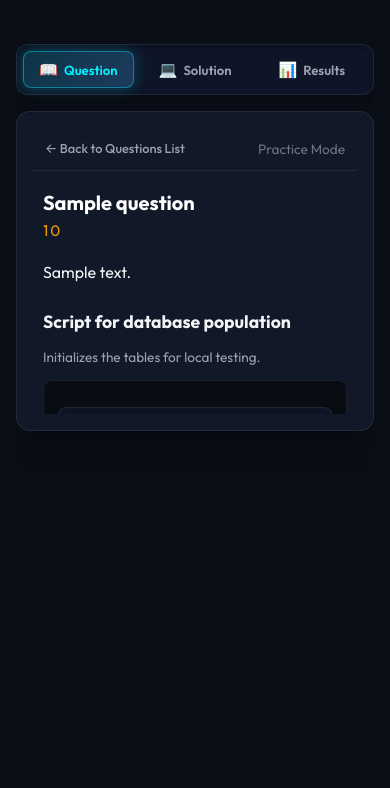
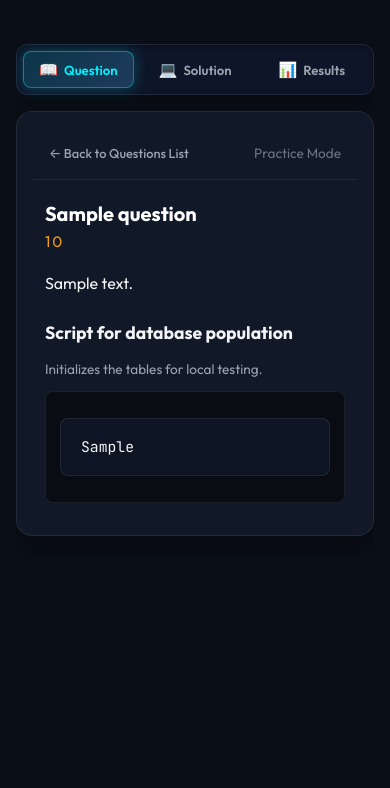
Before and after one commit to brizzigui/sqlrace, a Flask app: page /question/1 in a window 390 px wide. Shown: the part 69-857 px from the top of the page. After the commit the page ends 605 px from the top, so only its background shows below. Run offline with Flask 3, Linux system fonts and the light colour scheme; the visitor is signed in with stand-in values (Sample User, id 1); a database or web service that is not in the repository returns one stand-in record (values such as "Sample title"); some libraries are stand-ins or nearby versions.

Commit message:
improve again

```diff
--- a/static/css/style.css
+++ b/static/css/style.css
@@ -3855,51 +3855,76 @@ code[class*="language-"] {
     }
 
     .editor-workspace {
-        display: block;
-        height: auto;
-        min-height: calc(100vh - 120px);
-        margin: 0;
-    }
-
-    .workspace-panel {
-        width: 100%;
-        min-height: auto;
-        background: transparent;
-        border: none;
+        display: block !important;
+        height: auto !important;
+        min-height: auto !important;
+        margin: 0 !important;
+        width: 100% !important;
+    }
+
+    /* Standardized Card Container Geometry for Question, Solution, and Results Tabs */
+    #mobile-panel-question,
+    #mobile-panel-right {
+        width: 100% !important;
+        background: var(--bg-surface) !important;
+        border: 1px solid var(--border-color) !important;
+        border-radius: 16px !important;
+        box-shadow: var(--card-shadow) !important;
+        overflow: visible !important;
+        margin: 0 0 20px 0 !important;
+        box-sizing: border-box !important;
+        height: auto !important;
+        max-height: none !important;
+    }
+
+    .desktop-only-header {
+        display: none !important;
     }
 
     .panel-header {
-        padding: 10px 12px;
+        padding: 12px 16px;
         flex-wrap: wrap;
         gap: 8px;
         font-size: 0.85rem;
         border-bottom: 1px solid var(--border-color);
         background: var(--bg-surface);
-        border-radius: 12px 12px 0 0;
-    }
-
-    .desktop-only-header {
-        display: none !important;
-    }
-
-    .panel-body {
-        padding: 18px 14px;
-        overflow-y: visible;
+        border-radius: 16px 16px 0 0;
+    }
+
+    /* Reset inner sub-containers so outer card defines horizontal width */
+    .editor-section,
+    .console-section {
+        background: transparent !important;
+        border: none !important;
+        box-shadow: none !important;
+        border-radius: 0 !important;
+        padding: 0 !important;
+        width: 100% !important;
+        margin: 0 !important;
+        box-sizing: border-box !important;
+    }
+
+    /* Standardized Padding & Unconstrained Vertical Height across all 3 Tabs */
+    .panel-body,
+    .panel-body.scrollable,
+    .panel-body.split-vertical {
+        padding: 20px 16px !important;
+        overflow: visible !important;
+        height: auto !important;
+        max-height: none !important;
+        flex-grow: 0 !important;
     }
 
     .panel-left {
-        border-right: none;
-        background: var(--bg-surface);
-        border: 1px solid var(--border-color);
-        border-radius: 14px;
-        box-shadow: var(--card-shadow);
-        margin-bottom: 16px;
+        border-right: none !important;
+        margin-bottom: 0 !important;
     }
 
     .panel-right {
         display: none;
         flex-direction: column;
         gap: 16px;
+        margin-bottom: 0 !important;
     }
 
     .problem-intro {
@@ -4007,8 +4024,10 @@ code[class*="language-"] {
         padding: 8px 4px;
     }
 
-    .panel-body {
-        padding: 14px 10px;
+    .panel-body,
+    .panel-body.scrollable,
+    .panel-body.split-vertical {
+        padding: 16px 12px !important;
     }
 
     .problem-intro h1 {
--- a/static/js/main.js
+++ b/static/js/main.js
@@ -604,17 +604,17 @@ function switchMobileTab(tabName, btnElement) {
 
     const panelQuestion = document.getElementById('mobile-panel-question');
     const panelRight = document.getElementById('mobile-panel-right');
-    const editorSection = document.querySelector('.editor-section');
-    const consoleSection = document.querySelector('.console-section');
+    const editorSection = document.getElementById('mobile-section-solution') || document.querySelector('.editor-section');
+    const consoleSection = document.getElementById('mobile-section-results') || document.querySelector('.console-section');
 
     if (!panelQuestion || !panelRight) return;
 
     if (tabName === 'question') {
-        panelQuestion.style.display = 'flex';
+        panelQuestion.style.display = 'block';
         panelRight.style.display = 'none';
     } else if (tabName === 'solution') {
         panelQuestion.style.display = 'none';
-        panelRight.style.display = 'flex';
+        panelRight.style.display = 'block';
         if (editorSection) editorSection.style.display = 'flex';
         if (consoleSection) consoleSection.style.display = 'none';
         if (window.sqlCodeMirror) {
@@ -622,7 +622,7 @@ function switchMobileTab(tabName, btnElement) {
         }
     } else if (tabName === 'results') {
         panelQuestion.style.display = 'none';
-        panelRight.style.display = 'flex';
+        panelRight.style.display = 'block';
         if (editorSection) editorSection.style.display = 'none';
         if (consoleSection) consoleSection.style.display = 'flex';
     }
--- a/templates/question_editor.html
+++ b/templates/question_editor.html
@@ -62,8 +62,8 @@
         </div>
 
         <div class="panel-body split-vertical">
-            <!-- Code Editor Section -->
-            <div class="editor-section">
+            <!-- Code Editor Section (Solution Tab) -->
+            <div class="editor-section" id="mobile-section-solution">
                 <form id="submission-form" data-submiturl="{% if practice_mode %}{{ url_for('contest.submit_practice_query', question_id=question.id) }}{% else %}{{ url_for('contest.submit_query', contest_id=contest.id, question_id=question.id) }}{% endif %}">
                     <div class="textarea-wrapper">
                         <textarea id="sql-code-editor" name="query" placeholder="{{ _('editor_placeholder') }}" required spellcheck="false" autofocus></textarea>
@@ -79,8 +79,8 @@
                 </form>
             </div>
 
-            <!-- Output Console Section -->
-            <div class="console-section">
+            <!-- Output Console Section (Results Tab) -->
+            <div class="console-section" id="mobile-section-results">
                 <div class="console-tabs">
                     <button class="console-tab-btn active" onclick="switchConsoleTab('result')">{{ _('editor_console') }}</button>
                     <button class="console-tab-btn" onclick="switchConsoleTab('history')">{{ _('editor_history') }} ({{ submissions | length }})</button>
```
Also changed, not shown: other parts of static/css/style.css (+12 -20 lines).
